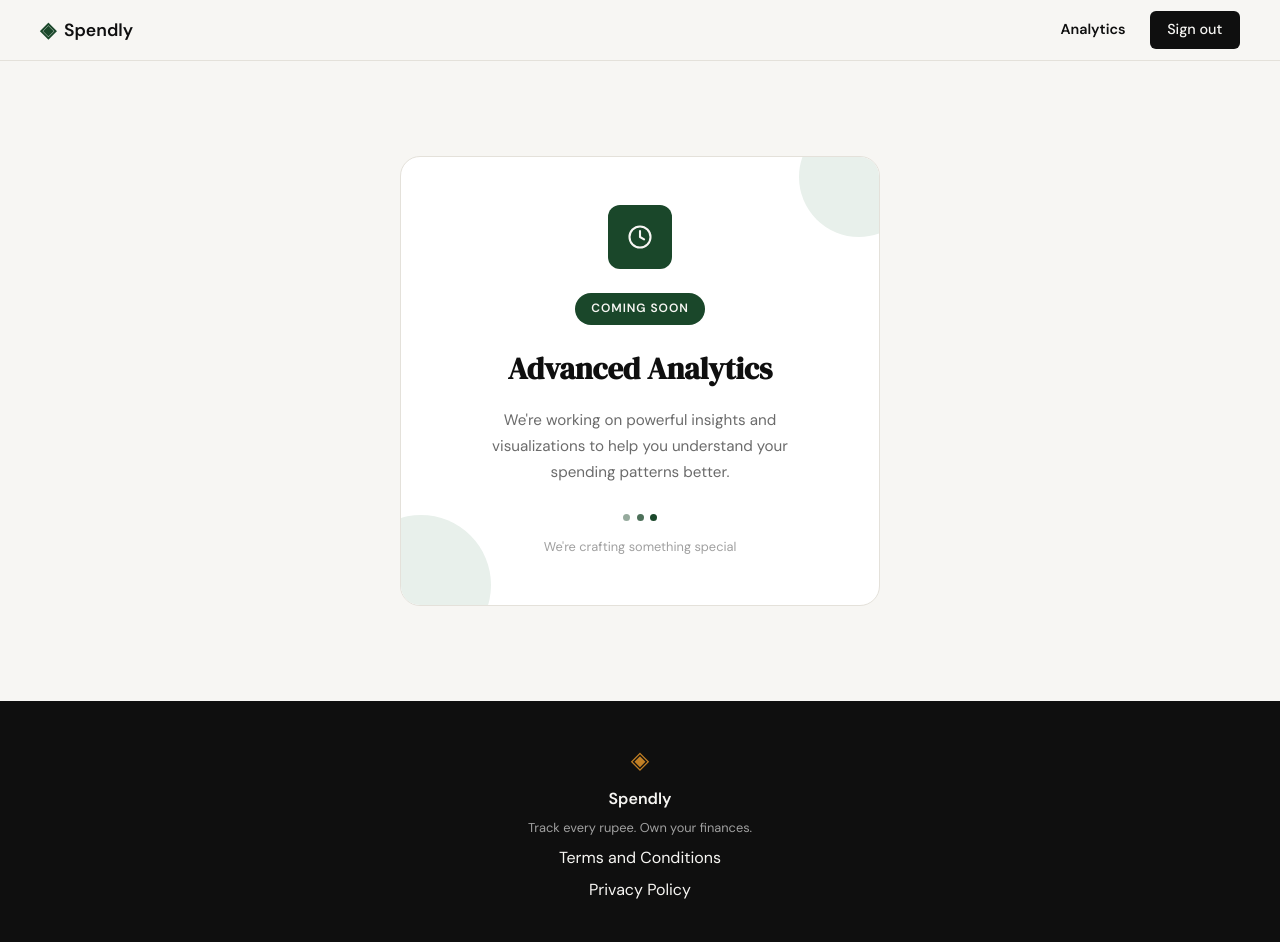
After one commit to ruchisurya2002-maker/Spendly-, a Flask app: page /analytics in a window 1280 px wide. The commit adds this page. Run offline with Flask 3, Linux system fonts and the light colour scheme; the visitor is signed in with stand-in values (Sample User, id 1).

Commit message:
Add analytics dashboard
Adds analytics route/page with charts styling and nav link from base layout.

```diff
--- a/app.py
+++ b/app.py
@@ -247,6 +247,14 @@ def profile():
     )
 
 
+@app.route("/analytics")
+def analytics():
+    if not session.get("user_id"):
+        return redirect(url_for("login"))
+
+    return render_template("analytics.html")
+
+
 @app.route("/expenses/add")
 def add_expense():
     return "Add expense — coming in Step 7"
--- /dev/null
+++ b/static/css/analytics.css
@@ -0,0 +1,132 @@
+/* ------------------------------------------------------------------ */
+/* Layout                                                              */
+/* ------------------------------------------------------------------ */
+
+.analytics-section {
+    min-height: calc(100vh - 60px - 100px);
+    display: flex;
+    align-items: center;
+    justify-content: center;
+    padding: 3rem 2rem;
+}
+
+.analytics-card {
+    position: relative;
+    overflow: hidden;
+    width: 100%;
+    max-width: 480px;
+    background: var(--paper-card);
+    border: 1px solid var(--border);
+    border-radius: var(--radius-lg);
+    padding: 3rem 2.5rem;
+    text-align: center;
+}
+
+.analytics-blob {
+    position: absolute;
+    border-radius: 50%;
+    background: var(--accent-light);
+    pointer-events: none;
+}
+
+.analytics-blob-top {
+    top: -40px;
+    right: -40px;
+    width: 120px;
+    height: 120px;
+}
+
+.analytics-blob-bottom {
+    bottom: -50px;
+    left: -50px;
+    width: 140px;
+    height: 140px;
+}
+
+/* ------------------------------------------------------------------ */
+/* Icon                                                                 */
+/* ------------------------------------------------------------------ */
+
+.analytics-icon {
+    position: relative;
+    display: flex;
+    align-items: center;
+    justify-content: center;
+    width: 64px;
+    height: 64px;
+    background: var(--accent);
+    color: var(--paper);
+    border-radius: var(--radius-md);
+    margin: 0 auto 1.5rem;
+}
+
+/* ------------------------------------------------------------------ */
+/* Badge, title, copy                                                   */
+/* ------------------------------------------------------------------ */
+
+.analytics-badge {
+    position: relative;
+    display: inline-block;
+    background: var(--accent);
+    color: var(--paper);
+    font-size: 0.75rem;
+    font-weight: 700;
+    letter-spacing: 0.08em;
+    text-transform: uppercase;
+    padding: 0.4rem 1rem;
+    border-radius: 999px;
+    margin-bottom: 1.25rem;
+}
+
+.analytics-title {
+    position: relative;
+    font-family: var(--font-display);
+    font-size: 1.9rem;
+    color: var(--ink);
+    margin-bottom: 0.9rem;
+}
+
+.analytics-desc {
+    position: relative;
+    font-size: 0.95rem;
+    color: var(--ink-muted);
+    line-height: 1.7;
+    max-width: 360px;
+    margin: 0 auto 1.75rem;
+}
+
+/* ------------------------------------------------------------------ */
+/* Dots and footnote                                                    */
+/* ------------------------------------------------------------------ */
+
+.analytics-dots {
+    position: relative;
+    display: flex;
+    align-items: center;
+    justify-content: center;
+    gap: 0.4rem;
+    margin-bottom: 1rem;
+}
+
+.analytics-dot {
+    width: 7px;
+    height: 7px;
+    border-radius: 50%;
+    background: var(--accent);
+    opacity: 0.4;
+    animation: analytics-pulse 1.4s ease-in-out infinite;
+}
+
+.analytics-dot:nth-child(2) { animation-delay: 0.2s; }
+.analytics-dot:nth-child(3) { animation-delay: 0.4s; }
+
+@keyframes analytics-pulse {
+    0%, 80%, 100% { opacity: 0.4; }
+    40% { opacity: 1; }
+}
+
+.analytics-footnote {
+    position: relative;
+    font-size: 0.8rem;
+    color: var(--ink-faint);
+}
--- a/static/css/style.css
+++ b/static/css/style.css
@@ -124,6 +124,7 @@ a { color: inherit; text-decoration: none; }
 
 .nav-links a { color: var(--ink-muted); transition: color 0.2s; }
 .nav-links a:hover { color: var(--ink); }
+.nav-links a.active { color: var(--ink); font-weight: 700; }
 
 .nav-user { color: var(--ink-muted); font-weight: 500; }
 
--- /dev/null
+++ b/templates/analytics.html
@@ -0,0 +1,41 @@
+{% extends "base.html" %}
+
+{% block title %}Analytics — Spendly{% endblock %}
+
+{% block head %}
+<link rel="stylesheet" href="{{ url_for('static', filename='css/analytics.css') }}">
+{% endblock %}
+
+{% block content %}
+
+<section class="analytics-section">
+    <div class="analytics-card">
+        <div class="analytics-blob analytics-blob-top"></div>
+        <div class="analytics-blob analytics-blob-bottom"></div>
+
+        <div class="analytics-icon">
+            <svg width="28" height="28" viewBox="0 0 24 24" fill="none" xmlns="http://www.w3.org/2000/svg">
+                <circle cx="12" cy="12" r="9" stroke="currentColor" stroke-width="1.8"/>
+                <path d="M12 7v5l3.5 2" stroke="currentColor" stroke-width="1.8" stroke-linecap="round" stroke-linejoin="round"/>
+            </svg>
+        </div>
+
+        <span class="analytics-badge">Coming Soon</span>
+
+        <h1 class="analytics-title">Advanced Analytics</h1>
+
+        <p class="analytics-desc">
+            We're working on powerful insights and visualizations to help you understand your spending patterns better.
+        </p>
+
+        <div class="analytics-dots">
+            <span class="analytics-dot"></span>
+            <span class="analytics-dot"></span>
+            <span class="analytics-dot"></span>
+        </div>
+
+        <p class="analytics-footnote">We're crafting something special</p>
+    </div>
+</section>
+
+{% endblock %}
--- a/templates/base.html
+++ b/templates/base.html
@@ -20,6 +20,7 @@
             </a>
             <div class="nav-links">
                 {% if session.get('user_id') %}
+                <a href="{{ url_for('analytics') }}"{% if request.endpoint == 'analytics' %} class="active"{% endif %}>Analytics</a>
                 {% if display_name %}
                 <span class="nav-user">{{ display_name }}</span>
                 {% endif %}
```
